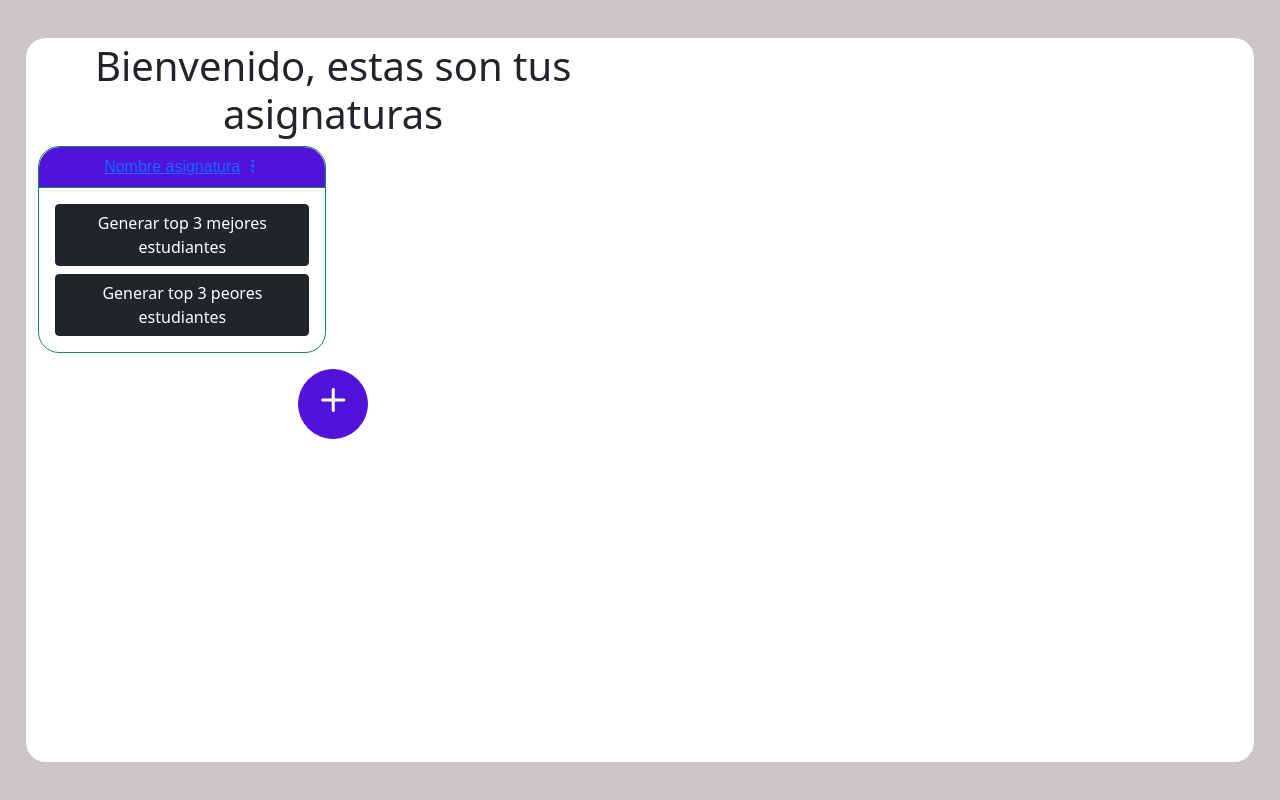
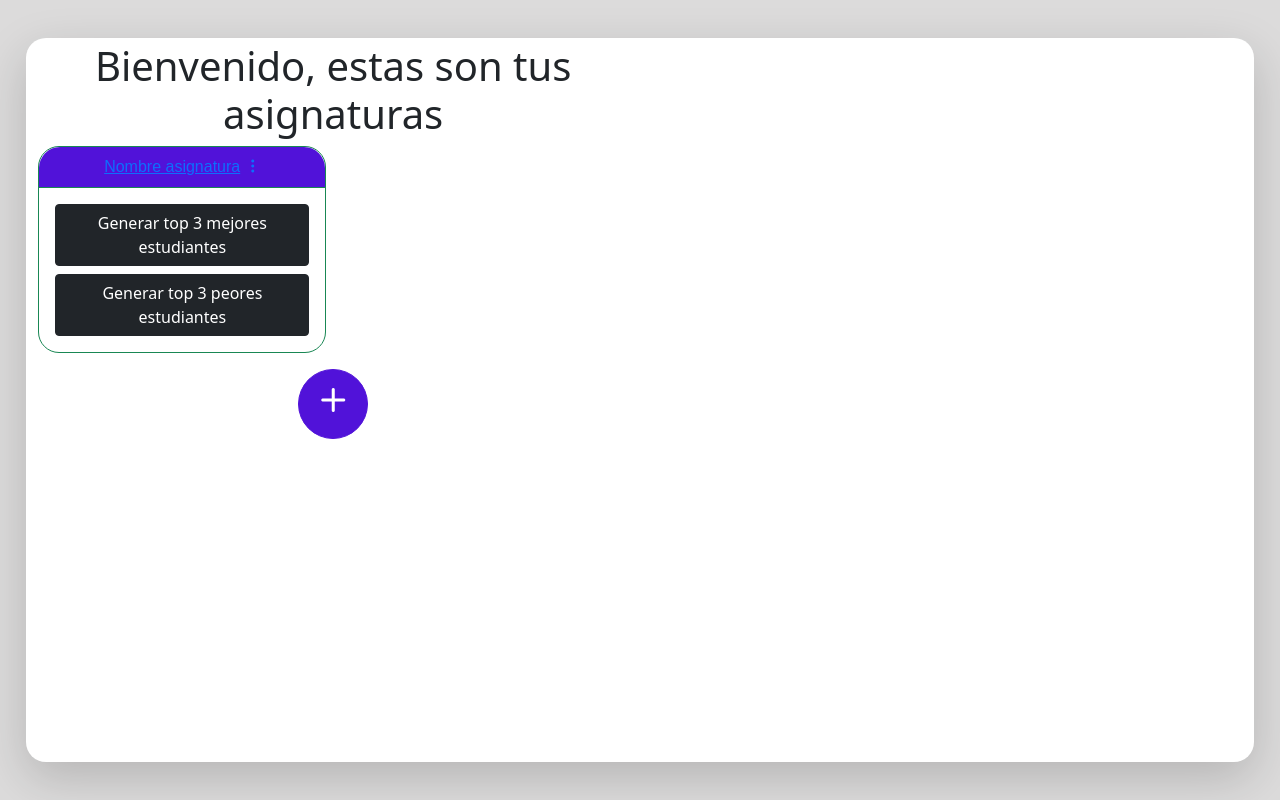
Before and after one commit to dasilvaca/ProEs, a Django app: page /signatures/ in a window 1280 px wide. Run offline with Django 4.2, Linux system fonts and the light colour scheme.

Commit message:
base blanca mejorada

```diff
--- a/ProEs/urls.py
+++ b/ProEs/urls.py
@@ -30,5 +30,6 @@ urlpatterns = [
     path('', local_views.Home),
     path('students', local_views.Login_Students),
     path('recovery', local_views.Recovery_Password),
+    path('notes', local_views.Notes),
 
 ]
--- a/ProEs/views.py
+++ b/ProEs/views.py
@@ -12,3 +12,6 @@ def Login_Students(request):
 
 def Recovery_Password(request):
     return render(request, 'ProEs/recovery_password.html')
+
+def Notes(request):
+    return render(request, 'ProEs/notes.html')
--- a/templates/common/white_base.html
+++ b/templates/common/white_base.html
@@ -8,8 +8,8 @@
 <header>
 </header>
 <main>
-    <div class="container-fluid text-center" style="height: 100vh; margin: 0; padding: 3%; background: #ccc7c7">
-        <div class="row" style="height: 100%; border-radius: 20px; background: white">
+    <div class="container-fluid text-center" style="height: 100vh; margin: 0; padding: 3%; background: #dcdbdb">
+        <div class="shadow-lg row" style="height: 100%; border-radius: 20px; background: white">
             {% block white_base %}{% endblock %}
         </div>
     </div>
```
Also changed, not shown: templates/ProEs/notes.html (added, +13 -0 lines).
